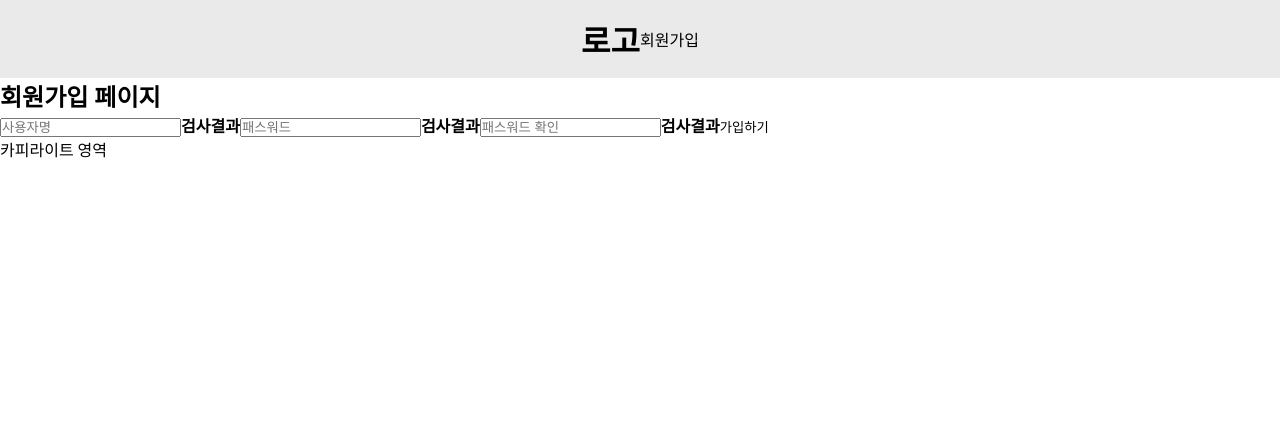
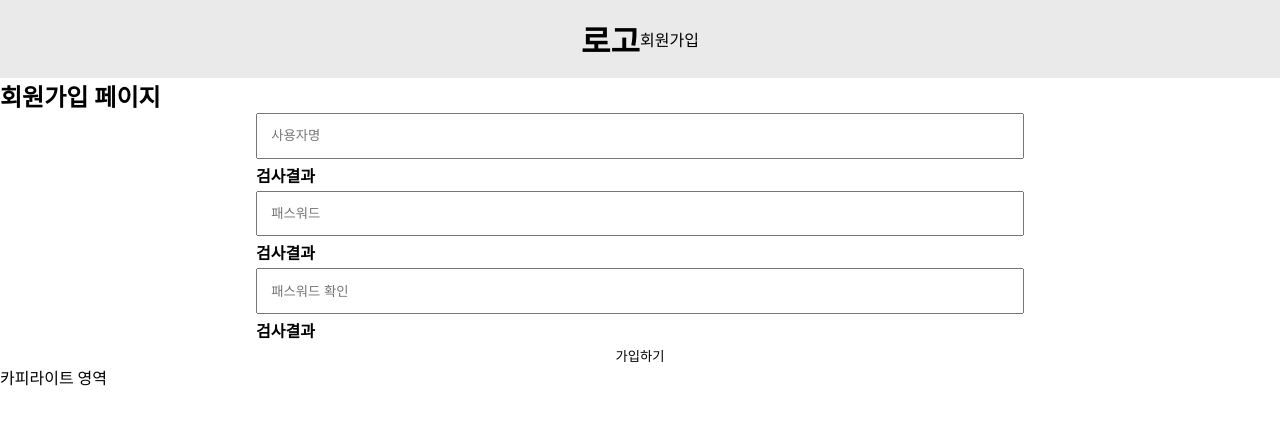
Before and after one commit to Lacheln1/UrecaDailyStudy, a React (Vite) app in the folder 4/0430/reactblog06/frontend/: page /register in a window 1280 px wide. Shown: the top 424 px of the page. Built offline with nearby package versions, Linux system fonts and the light colour scheme.

Commit message:
css적용임시

```diff
--- a/4/0430/reactblog06/frontend/src/pages/RegisterPage.jsx
+++ b/4/0430/reactblog06/frontend/src/pages/RegisterPage.jsx
@@ -4,7 +4,7 @@ const RegisterPage = () => {
   return (
     <main className={css.registerpage}>
       <h2>회원가입 페이지</h2>
-      <form>
+      <form className={css.container}>
         <input type="text" placeholder="사용자명" />
         <strong>검사결과</strong>
         <input type="password" placeholder="패스워드" />
--- a/4/0430/reactblog06/frontend/src/pages/RegisterPage.module.css
+++ b/4/0430/reactblog06/frontend/src/pages/RegisterPage.module.css
@@ -0,0 +1,13 @@
+.container {
+  width: 60%;
+  /* 중앙정렬 */
+  margin: auto;
+
+  display: flex;
+  flex-direction: column;
+  gap: 0.25em;
+}
+
+.container input {
+  padding: 1em;
+}
```
